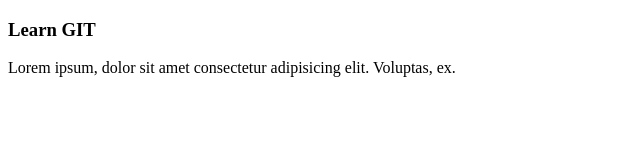
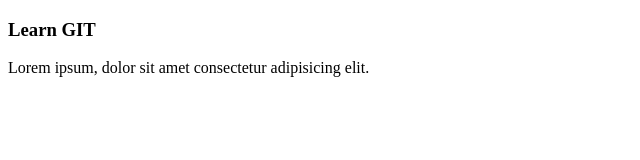
Before and after one commit to hwisnu222/learn-git, a plain HTML site: page index.html in a window 1280 px wide. Shown: the full height of the page, 0-640 px from the left. Drawn offline with Linux system fonts and the light colour scheme.

Commit message:
edit line

```diff
--- a/index.html
+++ b/index.html
@@ -8,8 +8,6 @@
   </head>
   <body>
     <h3>Learn GIT</h3>
-    <p>
-      Lorem ipsum, dolor sit amet consectetur adipisicing elit. Voluptas, ex.
-    </p>
+    <p>Lorem ipsum, dolor sit amet consectetur adipisicing elit.</p>
   </body>
 </html>
```
